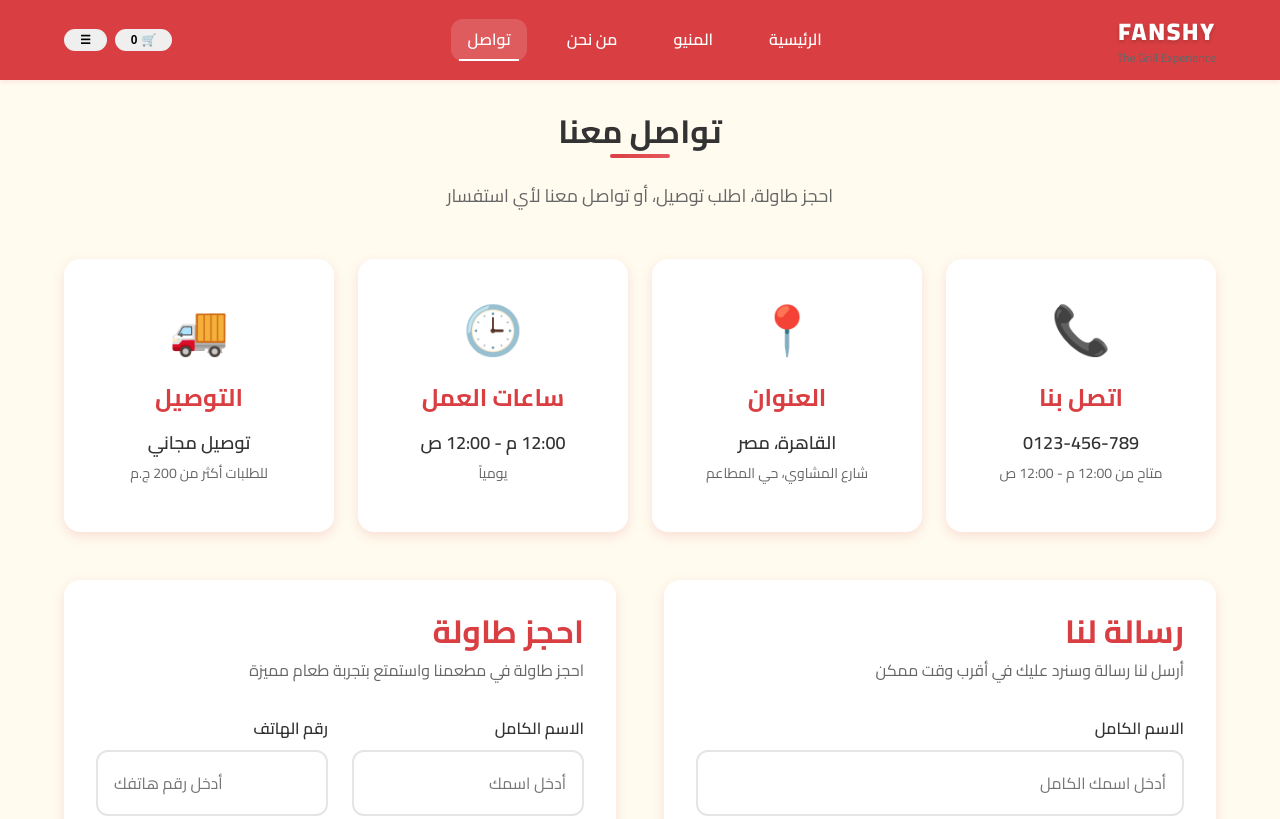
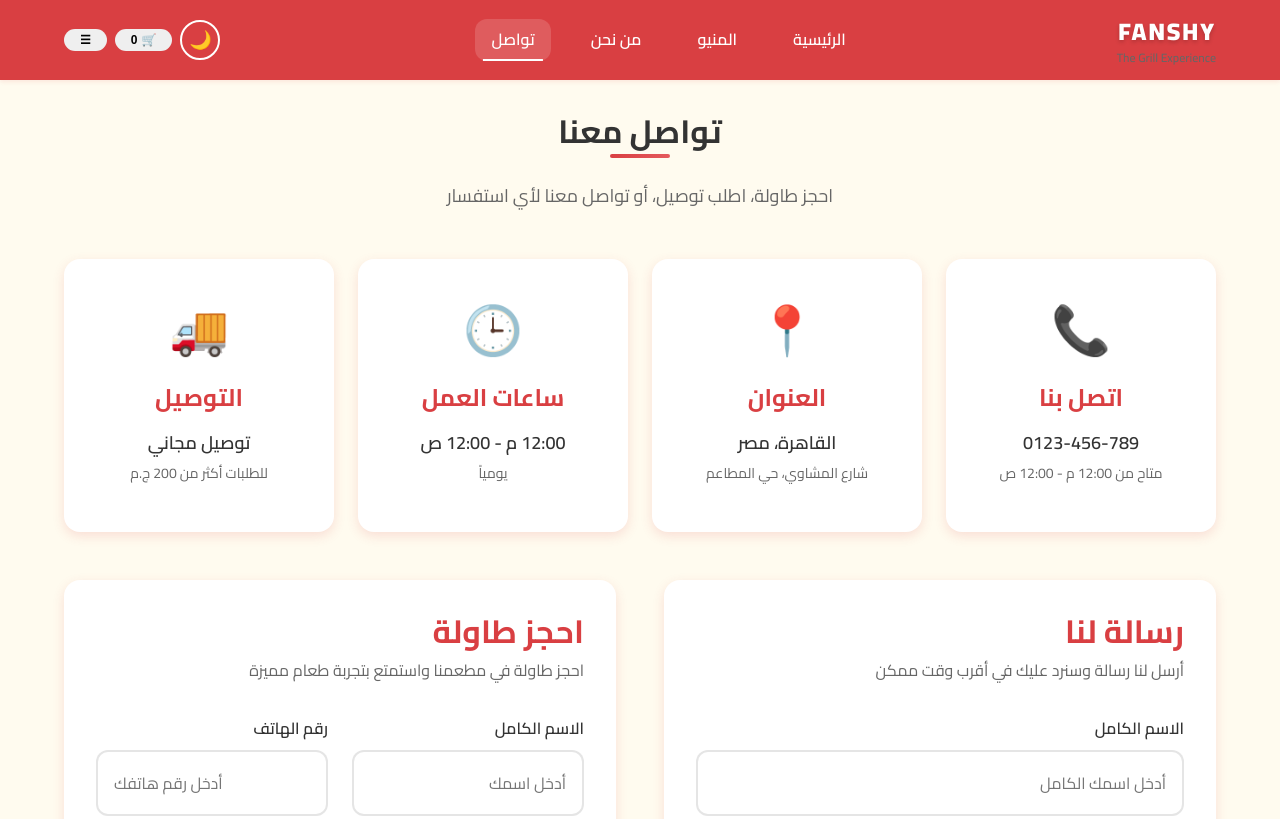
Before and after one commit to desmohamedkhaled/Fanshy, a website: page contact.html in a window 1280 px wide. Shown: the top 819 px of the page. Drawn offline with Linux system fonts and the light colour scheme.

Commit message:
Update contact.html

```diff
--- a/contact.html
+++ b/contact.html
@@ -22,6 +22,7 @@
         <a href="contact.html" class="active">تواصل</a>
       </nav>
       <div class="nav-actions">
+        <button id="themeToggle" class="theme-toggle" title="تبديل الوضع"></button>
         <button id="cartBtn" class="btn small" title="عربة التسوق">
           🛒 <span id="cartCount">0</span>
         </button>
```
